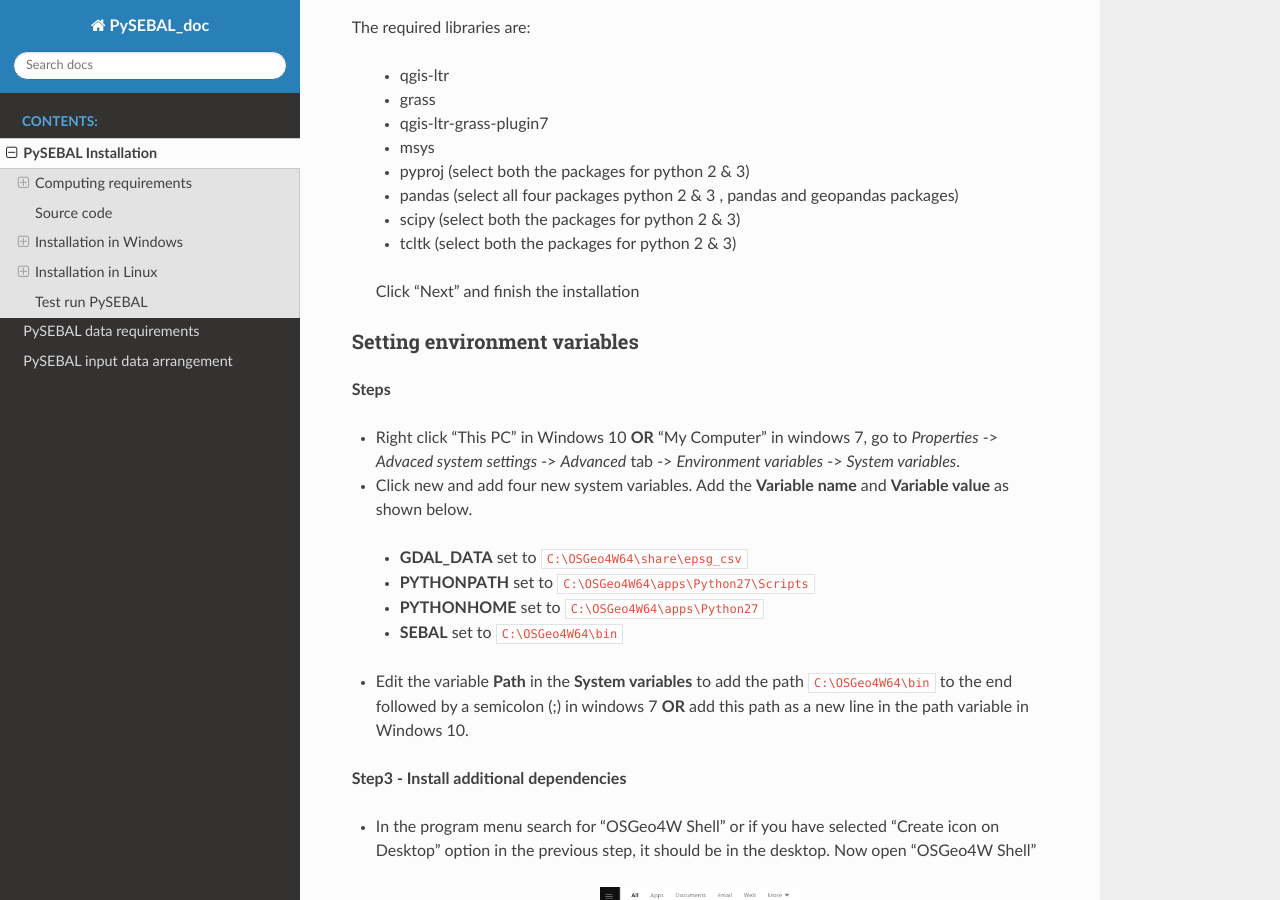
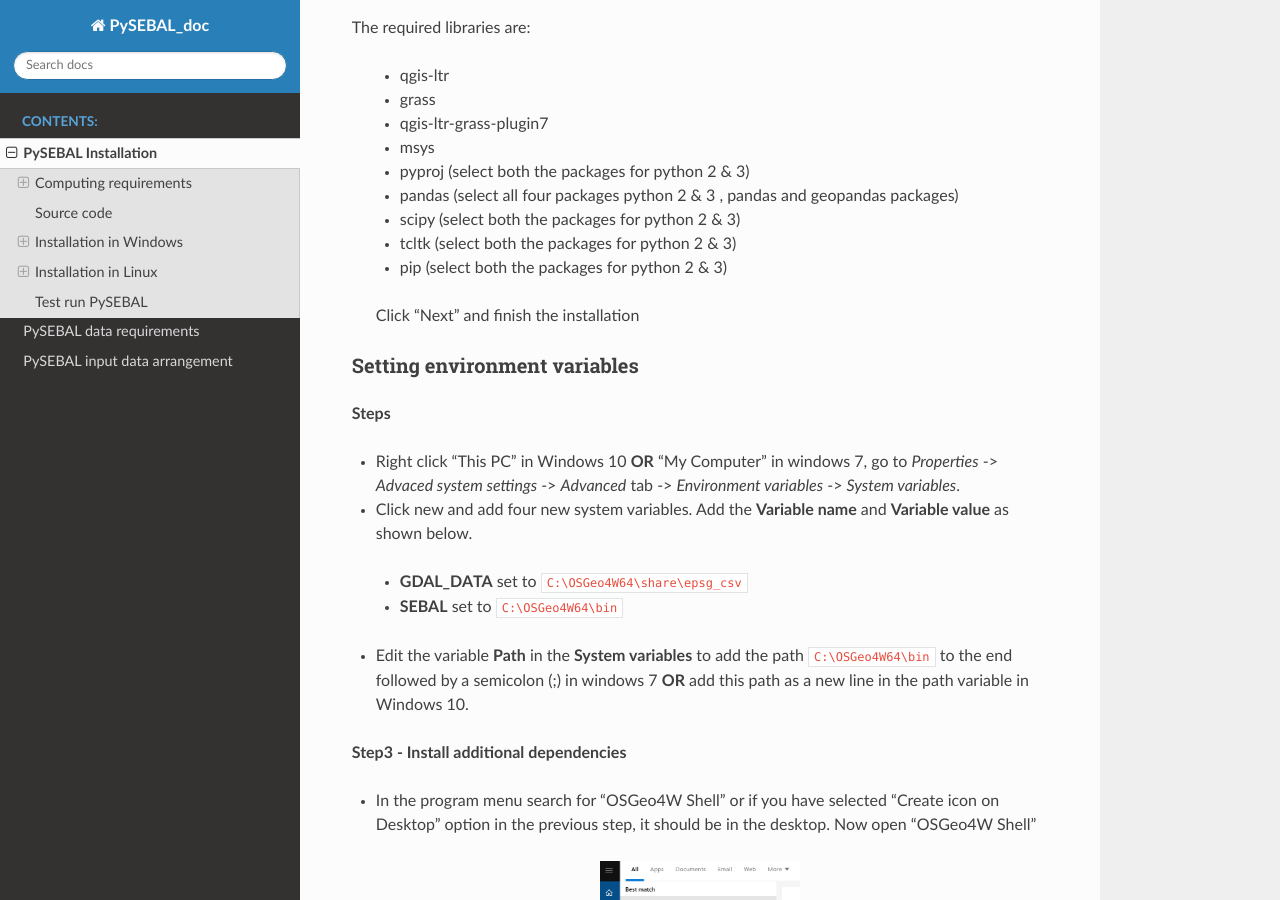
Before and after one commit to spareeth/PySEBAL_doc, a Sphinx documentation site: the page built from docs/source/installation.rst, in a window 1280 px wide and 900 px high, scrolled down 3783 px. Built offline with Sphinx 7.4.7 and the Read the Docs theme 2.0.0, drawn with Linux system fonts in a browser that asks for light colours.

Commit message:
Update installation.rst

```diff
--- a/docs/source/installation.rst
+++ b/docs/source/installation.rst
@@ -106,6 +106,7 @@ Installing dependencies
  * pandas (select all four packages python 2 & 3 , pandas and geopandas packages)
  * scipy (select both the packages for python 2 & 3)
  * tcltk (select both the packages for python 2 & 3)
+ * pip (select both the packages for python 2 & 3)
  | Click "Next" and finish the installation
 
 Setting environment variables
@@ -118,8 +119,6 @@ Setting environment variables
 * Click new and add four new system variables. Add the **Variable name** and **Variable value** as shown below.
 
  * **GDAL_DATA** set to ``C:\OSGeo4W64\share\epsg_csv``
- * **PYTHONPATH** set to ``C:\OSGeo4W64\apps\Python27\Scripts``
- * **PYTHONHOME** set to ``C:\OSGeo4W64\apps\Python27``
  * **SEBAL** set to ``C:\OSGeo4W64\bin``
 
 * Edit the variable **Path** in the **System variables** to add the path ``C:\OSGeo4W64\bin`` to the end followed by a semicolon (;) in windows 7 **OR** add this path as a new line in the path variable in Windows 10.
```
